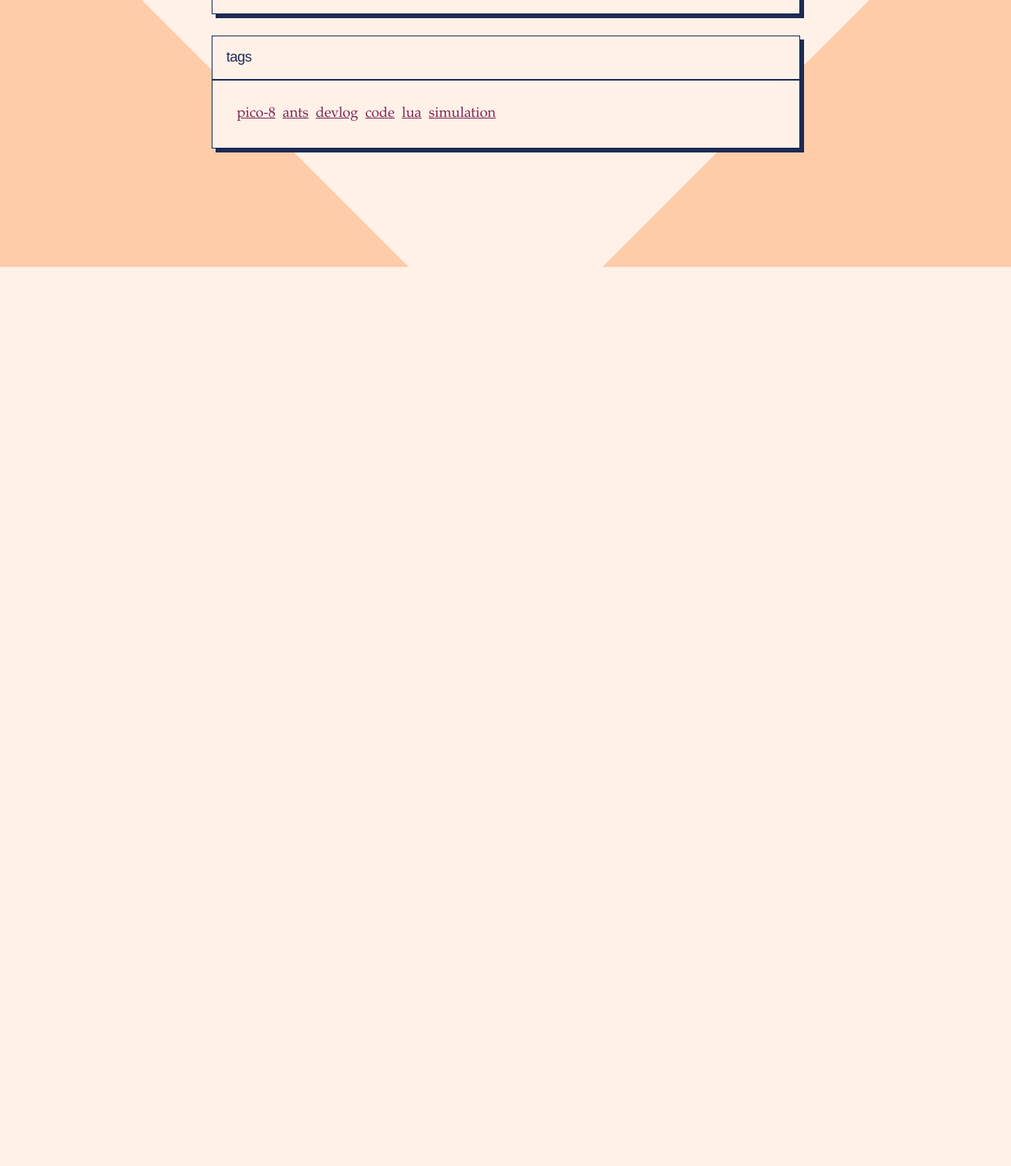
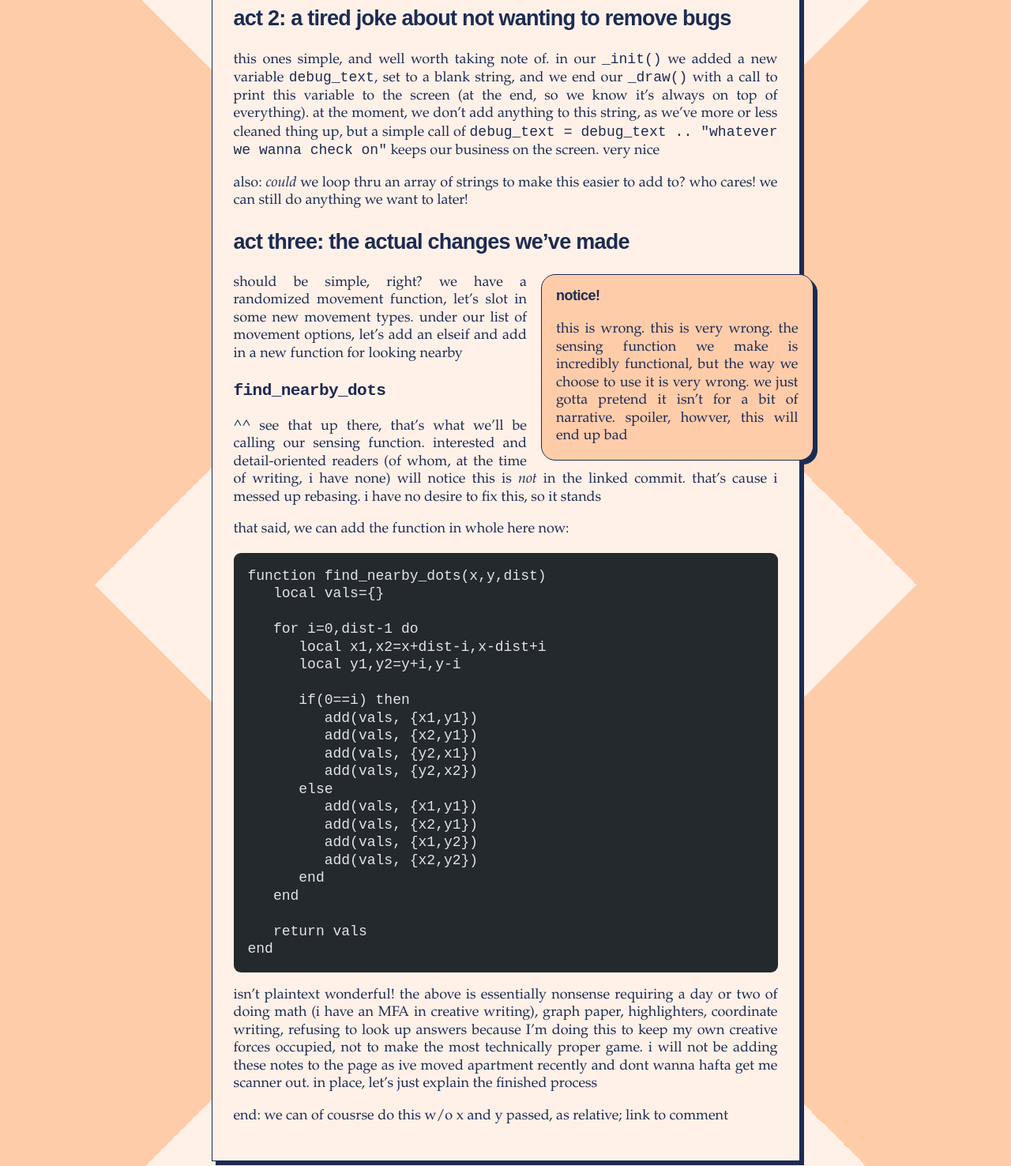
Before and after one commit to towercity/astro-site, an Astro site: page /posts/devlog/ants-04 in a window 1280 px wide. Shown: the part 1260-2736 px from the top of the page at 79% size. Before the commit the page ends 1598 px from the top, so only its background shows below. Built offline with nearby package versions, Linux system fonts and the light colour scheme; Astro itself is replaced by a stand-in of ours; code samples lack their colours.

Commit message:
continue

````diff
--- a/src/pages/posts/devlog/ants-04.md
+++ b/src/pages/posts/devlog/ants-04.md
@@ -1,7 +1,7 @@
 ---
 layout: ../../../layouts/MarkdownPostLayout.astro
 pubDate: 2025-06-10
-title: 'ants devlog 4'
+title: "ants devlog 4: what if an ant could sense when food's nearby?"
 tags:
 - pico-8
 - ants
@@ -16,8 +16,55 @@ wait, let's make use of the tools given to us by default: here's the [commit for
 had i thought on this far enough ahead, perhaps we'd have had a PR with many commits, one for each change, but in that idea's place let's follow a simple three act structure (out of 5, as you will see very soon our work ends with a large and tragic turn)
 
 ## act i: setting the scene
-[code here](https://github.com/towercity/pico-8/commit/711a188d81fa7a630eace70e9eef84bdbeaa5142#diff-b721798d62d91dffebb80509dc1df0799026aee02d3447ecc980e801882a902bL91)
-
 before anything else, let's simplify the vars we use in our `ant_move()` code: previously, we referenced our current ant's x and y via their object, but if we want to reference them more often in our movement function, as we plan to, it makes more sense to simplify those to just `x` and `y`. after all, its what we'll mean in this the most
 
 any other code in this area is replacing these vars throughout
+
+## act 2: a tired joke about not wanting to remove bugs
+this ones simple, and well worth taking note of. in our `_init()` we added a new variable `debug_text`, set to a blank string, and we end our `_draw()` with a call to print this variable to the screen (at the end, so we know it's always on top of everything). at the moment, we don't add anything to this string, as we've more or less cleaned thing up, but a simple call of `debug_text = debug_text .. "whatever we wanna check on"` keeps our business on the screen. very nice
+
+also: _could_ we loop thru an array of strings to make this easier to add to? who cares! we can still do anything we want to later!
+
+## act three: the actual changes we've made
+
+> #### notice!
+>
+> this is wrong. this is very wrong. the sensing function we make is incredibly functional, but the way we choose to use it is very wrong. we just gotta pretend it isn't for a bit of narrative. spoiler, howver, this will end up bad
+
+should be simple, right? we have a randomized movement function, let's slot in some new movement types.
+under our list of movement options, let's add an elseif and add in a new function for looking nearby
+
+### `find_nearby_dots`
+^^ see that up there, that's what we'll be calling our sensing function. interested and detail-oriented readers (of whom, at the time of writing, i have none) will notice this is _not_ in the linked commit. that's cause i messed up rebasing. i have no desire to fix this, so it stands
+
+that said, we can add the function in whole here now:
+
+```lua
+function find_nearby_dots(x,y,dist)
+   local vals={}
+
+   for i=0,dist-1 do
+      local x1,x2=x+dist-i,x-dist+i
+      local y1,y2=y+i,y-i
+
+      if(0==i) then
+         add(vals, {x1,y1})
+         add(vals, {x2,y1})
+         add(vals, {y2,x1})
+         add(vals, {y2,x2})
+      else
+         add(vals, {x1,y1})
+         add(vals, {x2,y1})
+         add(vals, {x1,y2})
+         add(vals, {x2,y2})
+      end
+   end
+
+   return vals
+end
+```
+
+isn't plaintext wonderful!
+the above is essentially nonsense requiring a day or two of doing math (i have an MFA in creative writing), graph paper, highlighters, coordinate writing, refusing to look up answers because I'm doing this to keep my own creative forces occupied, not to make the most technically proper game. i will not be adding these notes to the page as ive moved apartment recently and dont wanna hafta get me scanner out. in place, let's just explain the finished process
+
+end: we can of cousrse do this w/o x and y passed, as relative; link to comment
````
